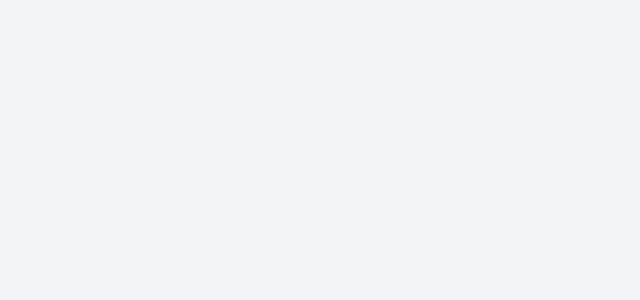
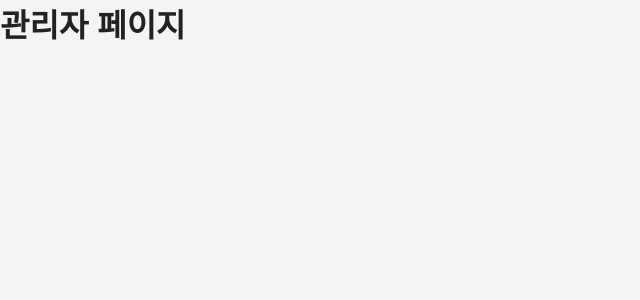
Before and after one commit to beejh02/dajeong-mvp, a React (Vite) app in the folder apps/frontend/: page /admin in a window 1280 px wide. Shown: the top 300 px of the page, without its empty margins (0-640 px from the left). Built offline with nearby package versions, Linux system fonts and the light colour scheme.

Commit message:
[feat] apps/frontend admin 페이지 제목 추가

```diff
--- a/apps/frontend/src/pages/AdminPage.tsx
+++ b/apps/frontend/src/pages/AdminPage.tsx
@@ -1,5 +1,5 @@
 import "./AdminPage.css";
 
 export default function AdminPage() {
-  return null;
+  return <h1>관리자 페이지</h1>;
 }
--- a/apps/frontend/src/router.tsx
+++ b/apps/frontend/src/router.tsx
@@ -1,7 +1,7 @@
 import { createBrowserRouter } from "react-router-dom";
 import App from "./App";
 import AdminPage from "./pages/AdminPage";
-import KioskAPage from "./pages/KioskAPage";
+import KioskAMenu from "./pages/KioskAPage";
 import KioskBPage from "./pages/KioskBPage";
 
 export const router = createBrowserRouter([
@@ -15,7 +15,7 @@ export const router = createBrowserRouter([
   },
   {
     path: "/kiosk-a",
-    element: <KioskAPage />,
+    element: <KioskAMenu />,
   },
   {
     path: "/kiosk-b",
```
